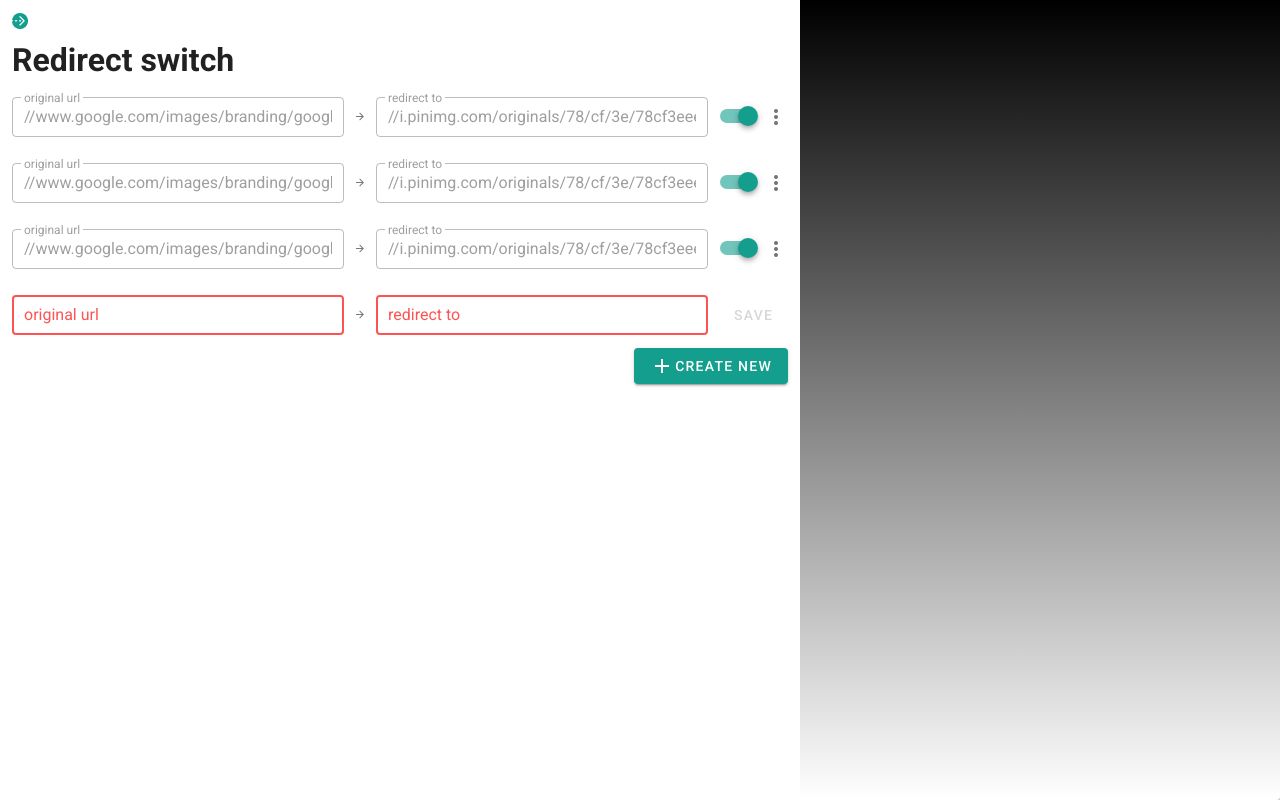
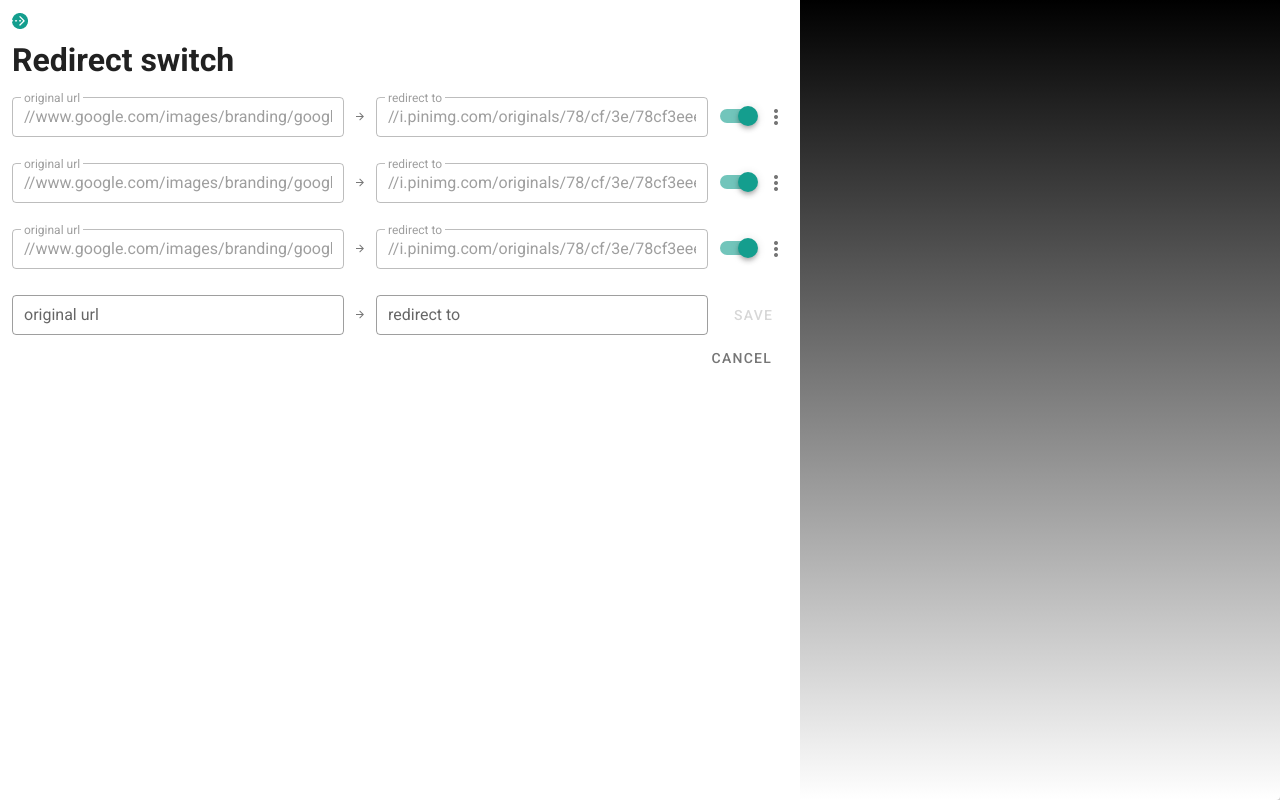
Before and after one commit to matheus-alpe/url-switch-extension, a Vue app: page / in a window 1280 px wide. Both pictures are taken after a click on the button "CREATE NEW". Built offline with nearby package versions, Linux system fonts and the light colour scheme.

Commit message:
feat: create rule view

```diff
--- a/src/components/RuleCreate.vue
+++ b/src/components/RuleCreate.vue
@@ -7,26 +7,45 @@
       v-if="showForm"
       :rule="rule"
       :disabled="false"
+      :showError="false"
+      @update="createRule"
     />
 
     <v-row
+      class="mt-1"
       align="center"
       justify="end"
     >
       <v-btn
-        @click="toggleForm"
+        v-if="!showForm"
+        @click="showForm = true"
         color="#149E8E"
         dark
       >
         <v-icon>mdi-plus</v-icon>
         Create new
       </v-btn>
+      <v-btn
+        v-else
+        @click="showForm = false"
+        plain
+      >
+        Cancel
+      </v-btn>
     </v-row>
   </v-container>
 </template>
 
 <script>
+import { cloneObject } from '@/utils';
+
 import RuleItem from '@/components/RuleItem.vue';
+
+const DEFAULT_RULE = {
+  from: '',
+  to: '',
+  active: true,
+};
 
 export default {
   name: 'RuleCreate',
@@ -39,17 +58,15 @@ export default {
     return {
       showForm: false,
 
-      rule: {
-        from: '',
-        to: '',
-        active: true,
-      },
+      rule: cloneObject(DEFAULT_RULE),
     };
   },
 
   methods: {
-    toggleForm() {
-      this.showForm = !this.showForm;
+    createRule() {
+      this.showForm = false;
+      this.$emit('create', cloneObject(this.rule));
+      this.rule = cloneObject(DEFAULT_RULE);
     },
   },
 };
--- a/src/components/RuleItem.vue
+++ b/src/components/RuleItem.vue
@@ -7,6 +7,7 @@
   >
     <text-input
       :form-data="rule"
+      :error="showError && !rule.from"
       key-attr="from"
       :disabled="isDisabled"
       label="original url"
@@ -16,6 +17,7 @@
 
     <text-input
       :form-data="rule"
+      :error="showError && !rule.to"
       key-attr="to"
       :disabled="isDisabled"
       label="redirect to"
@@ -96,6 +98,11 @@ export default {
         active: false,
       }),
     },
+
+    showError: {
+      type: Boolean,
+      default: true,
+    },
   },
 
   data() {
--- a/src/components/shared/TextInput.vue
+++ b/src/components/shared/TextInput.vue
@@ -7,7 +7,7 @@
     outlined
     dense
     hide-details
-    :error="isEmpty"
+    :error="error"
     :color="color"
   />
 </template>
@@ -27,6 +27,11 @@ export default {
       default: false,
     },
 
+    error: {
+      type: Boolean,
+      default: false,
+    },
+
     formData: {
       type: Object,
       default: () => {},
@@ -42,11 +47,5 @@ export default {
       default: '',
     },
   },
-
-  computed: {
-    isEmpty() {
-      return !this.formData[this.keyAttr];
-    },
-  },
 };
 </script>
--- a/src/utils/index.js
+++ b/src/utils/index.js
@@ -1,3 +1,5 @@
-import * as storage from './storage';
+export * as storage from './storage';
 
-export { storage };
+export function cloneObject(object) {
+  return Object.assign({}, object);
+}
```
